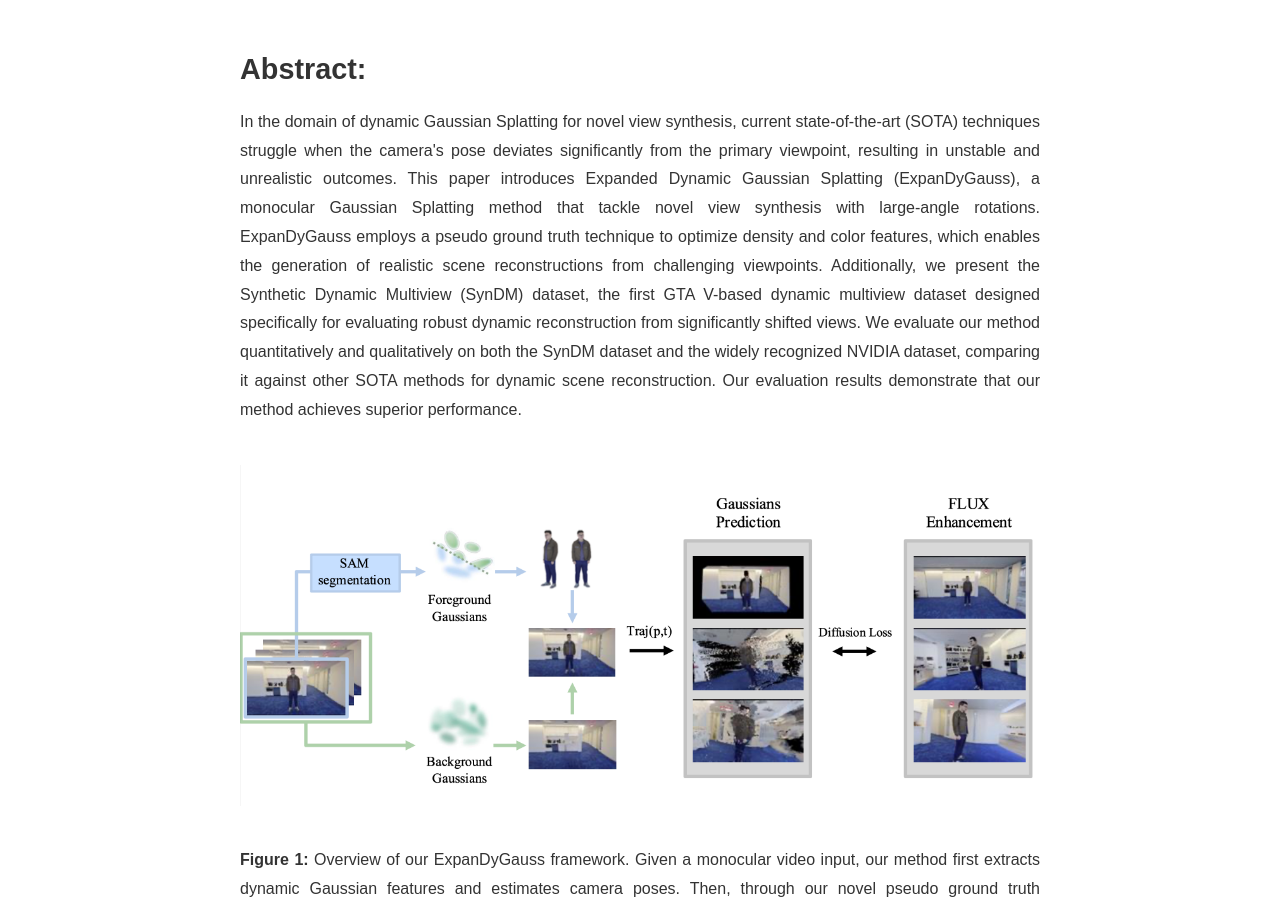
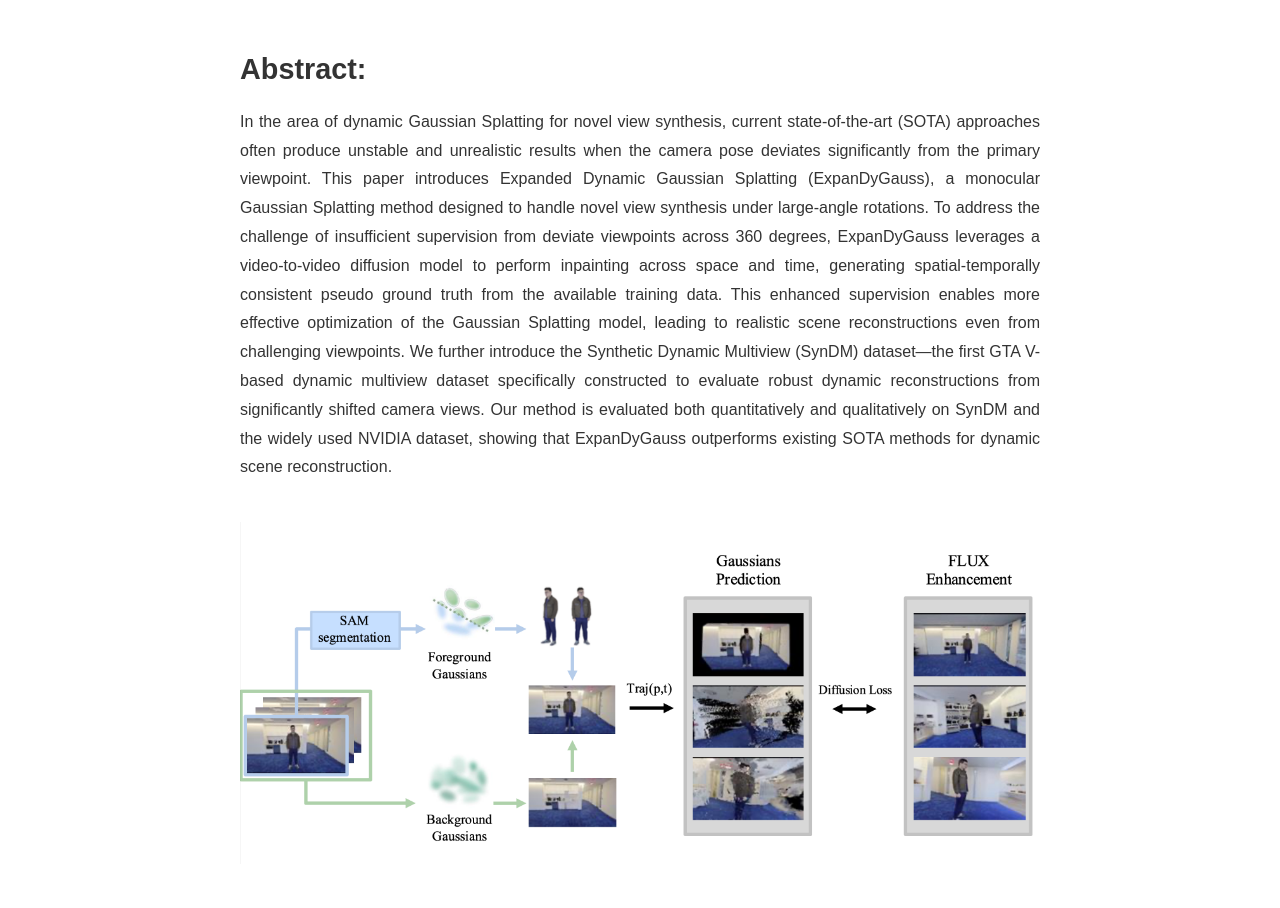
Before and after one commit to expandygaussian/expandygaussian.github.io, a plain HTML site: page index.html in a window 1280 px wide. Shown: the part 1241-2149 px from the top of the page. Drawn offline with Linux system fonts and the light colour scheme.

Commit message:
Update index.html

```diff
--- a/index.html
+++ b/index.html
@@ -179,23 +179,26 @@
       <div class="abstract">
         <h3>Abstract:</h3>
         <p>
-          In the domain of dynamic Gaussian Splatting for novel view synthesis,
-          current state-of-the-art (SOTA) techniques struggle when the camera's
-          pose deviates significantly from the primary viewpoint, resulting in
-          unstable and unrealistic outcomes. This paper introduces Expanded
-          Dynamic Gaussian Splatting (ExpanDyGauss), a monocular Gaussian
-          Splatting method that tackle novel view synthesis with large-angle
-          rotations. ExpanDyGauss employs a pseudo ground truth technique to
-          optimize density and color features, which enables the generation of
-          realistic scene reconstructions from challenging viewpoints.
-          Additionally, we present the Synthetic Dynamic Multiview (SynDM)
-          dataset, the first GTA V-based dynamic multiview dataset designed
-          specifically for evaluating robust dynamic reconstruction from
-          significantly shifted views. We evaluate our method quantitatively and
-          qualitatively on both the SynDM dataset and the widely recognized
-          NVIDIA dataset, comparing it against other SOTA methods for dynamic
-          scene reconstruction. Our evaluation results demonstrate that our
-          method achieves superior performance.
+          In the area of dynamic Gaussian Splatting for novel view synthesis,
+          current state-of-the-art (SOTA) approaches often produce unstable and
+          unrealistic results when the camera pose deviates significantly from
+          the primary viewpoint. This paper introduces Expanded Dynamic Gaussian
+          Splatting (ExpanDyGauss), a monocular Gaussian Splatting method
+          designed to handle novel view synthesis under large-angle rotations.
+          To address the challenge of insufficient supervision from deviate
+          viewpoints across 360 degrees, ExpanDyGauss leverages a video-to-video
+          diffusion model to perform inpainting across space and time,
+          generating spatial-temporally consistent pseudo ground truth from the
+          available training data. This enhanced supervision enables more
+          effective optimization of the Gaussian Splatting model, leading to
+          realistic scene reconstructions even from challenging viewpoints. We
+          further introduce the Synthetic Dynamic Multiview (SynDM) dataset—the
+          first GTA V-based dynamic multiview dataset specifically constructed
+          to evaluate robust dynamic reconstructions from significantly shifted
+          camera views. Our method is evaluated both quantitatively and
+          qualitatively on SynDM and the widely used NVIDIA dataset, showing
+          that ExpanDyGauss outperforms existing SOTA methods for dynamic scene
+          reconstruction.
         </p>
       </div>
 
```
